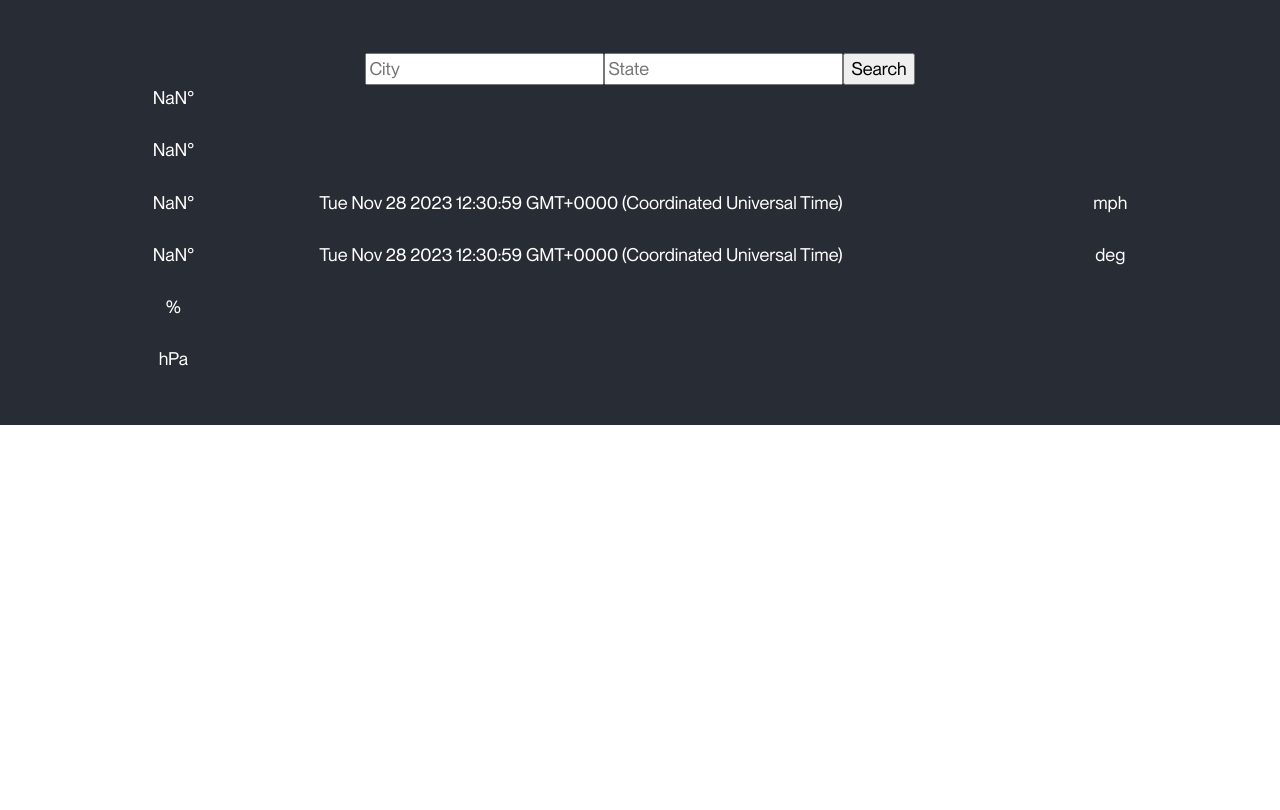
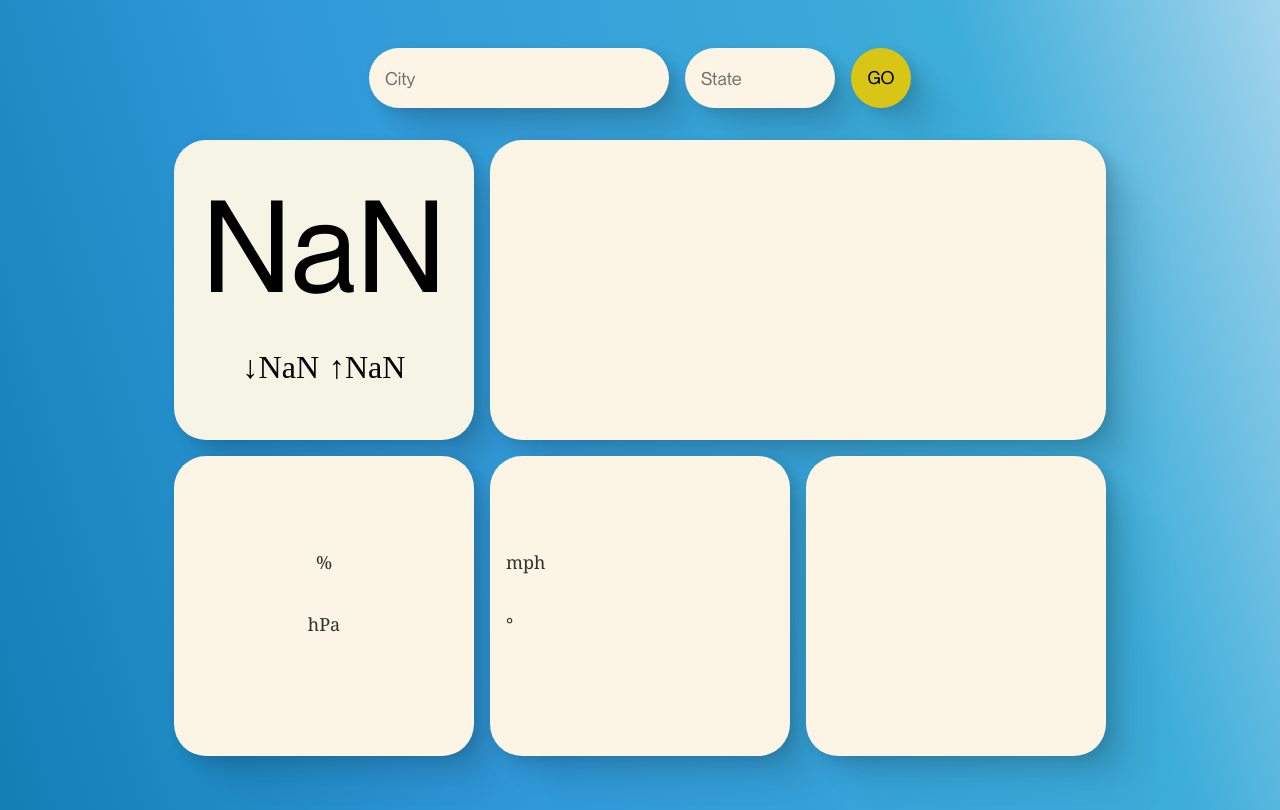
Before and after one commit to garrettphorn19/Weather-App, a Gatsby site: page / in a window 1280 px wide. Built offline with nearby package versions, Linux system fonts and the light colour scheme; Gatsby itself is replaced by a stand-in of ours; no server answers; a web font is replaced by a local one.

Commit message:
Refactor weather widget components and update styling

```diff
--- /dev/null
+++ b/src/pages/Widgets/TempWidget.tsx
@@ -0,0 +1,71 @@
+import React from "react"
+import styled from "styled-components"
+
+const TempWidget = (props: { temp: number; temp_min: number; temp_max: number }) => {
+    return (
+      <TempContainer>
+        <CurrentTemp>{Math.round(props.temp)}</CurrentTemp>
+        <HighLowContainer>
+          <LowTemp>↓{Math.round(props.temp_min)}</LowTemp>
+          <HighTemp>↑{Math.round(props.temp_max)}</HighTemp>
+        </HighLowContainer>
+      </TempContainer>
+    )
+}
+
+export default TempWidget
+
+  const TempContainer = styled.div`
+  display: flex;
+  width: 300px;
+  height: 300px;
+  padding: 16px;
+  flex-direction: column;
+  justify-content: center;
+  align-items: center;
+  flex-shrink: 0;
+
+  border-radius: 32px;
+  background: #F5F4E5;
+
+  /* Drop Shadow */
+  box-shadow: 4px 3px 11px 0px rgba(0, 0, 0, 0.10), 14px 14px 20px 0px rgba(0, 0, 0, 0.09), 32px 31px 27px 0px rgba(0, 0, 0, 0.05), 57px 56px 32px 0px rgba(0, 0, 0, 0.01), 90px 87px 35px 0px rgba(0, 0, 0, 0.00);
+`
+
+const CurrentTemp = styled.h1`
+  color: #000;
+  text-align: center;
+  font-family: "Neue Montreal", sans-serif;
+  font-size: 128px;
+  font-style: normal;
+  font-weight: 400;
+  line-height: normal;
+`
+
+const HighLowContainer = styled.div`
+  display: flex;
+  width: 148px;
+  justify-content: center;
+  align-items: center;
+  gap: 10px;
+`
+
+const HighTemp = styled.h2`
+  color: #000;
+  text-align: center;
+  font-family: PP Neue Montreal;
+  font-size: 32px;
+  font-style: normal;
+  font-weight: 400;
+  line-height: normal;
+`
+
+const LowTemp = styled.h2`
+  color: #000;
+  text-align: center;
+  font-family: PP Neue Montreal;
+  font-size: 32px;
+  font-style: normal;
+  font-weight: 400;
+  line-height: normal;
+`
--- a/src/pages/index.tsx
+++ b/src/pages/index.tsx
@@ -4,10 +4,12 @@ import type { HeadFC, PageProps } from "gatsby"
 import styled from "styled-components"
 import axios from "axios"
 
+import TempWidget from "./Widgets/TempWidget"
+
 import "./reset.css"
 
 const api_key = process.env.WEATHER_API_KEY
-const api_base = process.env.WEATHER_LINK_BASE
+const api_base = process.env.WEATHER_CURRENT_LINK_BASE
 
 
 const IndexPage = () => {
@@ -85,82 +87,211 @@ const IndexPage = () => {
         <InputContainer>
           <CityInput type="text" id="city_name" placeholder="City" onChange={handleUpdateCity} />
           <StateInput type="text" id="state_code" placeholder="State" onChange={handleUpdateState} />
-          <SearchButton onClick={searchWeather}>Search</SearchButton>
+          <SearchButton onClick={searchWeather}>GO</SearchButton>
         </InputContainer>
         <WidgetContainer>
-        <TempContainer>
-          <p>{Math.round(temp)}°</p>
-          <p>{Math.round(temp_feel)}°</p>
-          <p>{Math.round(temp_min)}°</p>
-          <p>{Math.round(temp_max)}°</p>
-          <p>{humidity}%</p>
-          <p>{pressure} hPa</p>
-        </TempContainer>
-        <SunContainer>
-          <p>{Date(sunrise)}</p>
-          <p>{Date(sunset)}</p>
-        </SunContainer>
-        <WeatherContainer>
-          <p>{weather}</p>
-          <p>{weather_description}</p>
-        </WeatherContainer>
-        <WindContainer>
-          <p>{wind_speed} mph</p>
-          <p>{wind_deg} deg</p>
-        </WindContainer>
+          <TempWidget temp={temp} temp_min={temp_min} temp_max={temp_max} />
+          <WeatherWidget weather={weather} weather_description={weather_description} />
+          <PressureWidget humidity={humidity} pressure={pressure} />
+          <WindWidget wind_speed={wind_speed} wind_deg={wind_deg} />
+          <SunWidget sunrise={sunrise} sunset={sunset} />
         </WidgetContainer>
       </Container>
   )
 }
 
+
+
+const WeatherWidget = (props) => {
+  return (
+    <WeatherContainer>
+      <p>{props.weather}</p>
+      <p>{props.weather_description}</p>
+    </WeatherContainer>
+  )
+}
+
+const PressureWidget = (props) => {
+  return (
+    <PressureContainer>
+      <p>{props.humidity}%</p>
+      <p>{props.pressure} hPa</p>
+    </PressureContainer>
+  )
+}
+
+const WindWidget = (props) => {
+  return (
+    <WindContainer>
+      <p>{props.wind_speed} mph</p>
+      <p>{props.wind_deg}°</p>
+    </WindContainer>
+  )
+}
+
+const SunWidget = (props) => {
+  return (
+    <SunContainer>
+      <p>{props.sunrise}</p>
+      <p>{props.sunset}</p>
+    </SunContainer>
+  )
+}
+
 const Container = styled.div`
-  background-color: #282c34;
-  color: white;
+  display: flex;
+  padding: 22px 80px;
+  flex-direction: column;
+  align-items: center;
 
-  height: 100%;
-  width: 100vw;
-
-  padding: 1.5rem 5rem;
+  background: linear-gradient(73deg, #0F7CB0 -3.23%, #3098D9 32.81%, #3DADD9 78.01%, #C2E0F2 106.61%);
 `
 
 const Title = styled.h1`
+  color: #FCF5E5;
   font-family: 'Editorial Old', serif;
-  font-size: 4rem;
+  font-size: 6rem;
   text-align: center;
 `
 
 const InputContainer = styled.div`
   font-family: "Neue Montreal", sans-serif;
   text-align: center;
+
+  display: flex;
+  justify-content: center;
+  align-items: flex-start;
+  gap: 16px;
 `
-const CityInput = styled.input``
-const StateInput = styled.input``
-const SearchButton = styled.button``
+const CityInput = styled.input`
+  width: 300px;
+  height: 60px;
+
+  padding: 16px;
+
+  border: none;
+  border-radius: 32px;
+  background: #FCF5E5;
+
+  /* Drop Shadow */
+  box-shadow: 4px 3px 11px 0px rgba(0, 0, 0, 0.10), 14px 14px 20px 0px rgba(0, 0, 0, 0.09), 32px 31px 27px 0px rgba(0, 0, 0, 0.05), 57px 56px 32px 0px rgba(0, 0, 0, 0.01), 90px 87px 35px 0px rgba(0, 0, 0, 0.00);
+`
+
+const StateInput = styled.input`
+  width: 150px;
+  height: 60px;
+
+  padding: 16px;
+
+  border: none;
+  border-radius: 32px;
+  background: #FCF5E5;
+
+  /* Drop Shadow */
+  box-shadow: 4px 3px 11px 0px rgba(0, 0, 0, 0.10), 14px 14px 20px 0px rgba(0, 0, 0, 0.09), 32px 31px 27px 0px rgba(0, 0, 0, 0.05), 57px 56px 32px 0px rgba(0, 0, 0, 0.01), 90px 87px 35px 0px rgba(0, 0, 0, 0.00);
+`
+
+const SearchButton = styled.button`
+  width: 60px;
+  height: 60px;
+
+  display: flex;
+  padding: 18px 16px;
+  flex-direction: column;
+  justify-content: center;
+  align-items: center;
+  gap: 10px;
+
+  border: none;
+  border-radius: 32px;
+  background: #D9C516;
+
+  /* Drop Shadow */
+  box-shadow: 4px 3px 11px 0px rgba(0, 0, 0, 0.10), 14px 14px 20px 0px rgba(0, 0, 0, 0.09), 32px 31px 27px 0px rgba(0, 0, 0, 0.05), 57px 56px 32px 0px rgba(0, 0, 0, 0.01), 90px 87px 35px 0px rgba(0, 0, 0, 0.00);
+`
 
 const WidgetContainer = styled.div`
   display: flex;
-  justify-content: space-around;
-  align-items: center;
+  width: 932px;
+  padding: 32px 0px;
+  justify-content: center;
+  align-items: flex-start;
+  align-content: flex-start;
+  gap: 16px;
+  flex-wrap: wrap;
 `
 
+
+
 const WeatherContainer = styled.div`
-  font-family: "Neue Montreal", sans-serif;
-  text-align: center;
+  display: flex;
+  width: 616px;
+  height: 300px;
+  padding: 16px;
+  justify-content: center;
+  align-items: flex-start;
+  gap: 10px;
+  flex-shrink: 0;
+
+  border-radius: 32px;
+  background: #FCF5E5;
+
+  /* Drop Shadow */
+  box-shadow: 4px 3px 11px 0px rgba(0, 0, 0, 0.10), 14px 14px 20px 0px rgba(0, 0, 0, 0.09), 32px 31px 27px 0px rgba(0, 0, 0, 0.05), 57px 56px 32px 0px rgba(0, 0, 0, 0.01), 90px 87px 35px 0px rgba(0, 0, 0, 0.00);
 `
 
 const WindContainer = styled.div`
-  font-family: "Neue Montreal", sans-serif;
-  text-align: center;
+ display: flex;
+  width: 300px;
+  height: 300px;
+  padding: 16px;
+  flex-direction: column;
+  justify-content: center;
+  align-items: flex-start;
+  gap: 10px;
+  flex-shrink: 0;
+
+  border-radius: 32px;
+  background: #FCF5E5;
+
+  /* Drop Shadow */
+  box-shadow: 4px 3px 11px 0px rgba(0, 0, 0, 0.10), 14px 14px 20px 0px rgba(0, 0, 0, 0.09), 32px 31px 27px 0px rgba(0, 0, 0, 0.05), 57px 56px 32px 0px rgba(0, 0, 0, 0.01), 90px 87px 35px 0px rgba(0, 0, 0, 0.00);
 `
 
-const TempContainer = styled.div`
-  font-family: "Neue Montreal", sans-serif;
-  text-align: center;
+const PressureContainer = styled.div`
+  display: flex;
+  width: 300px;
+  height: 300px;
+  padding: 16px;
+  flex-direction: column;
+  justify-content: center;
+  align-items: center;
+  gap: 10px;
+  flex-shrink: 0;
+
+  border-radius: 32px;
+  background: #FCF5E5;
+
+  /* Drop Shadow */
+  box-shadow: 4px 3px 11px 0px rgba(0, 0, 0, 0.10), 14px 14px 20px 0px rgba(0, 0, 0, 0.09), 32px 31px 27px 0px rgba(0, 0, 0, 0.05), 57px 56px 32px 0px rgba(0, 0, 0, 0.01), 90px 87px 35px 0px rgba(0, 0, 0, 0.00);
 `
 
 const SunContainer = styled.div`
-  font-family: "Neue Montreal", sans-serif;
-  text-align: center;
+  display: flex;
+  width: 300px;
+  height: 300px;
+  padding: 16px;
+  flex-direction: column;
+  justify-content: center;
+  align-items: center;
+  gap: 10px;
+  flex-shrink: 0;
+
+  border-radius: 32px;
+  background: #FCF5E5;
+
+  /* Drop Shadow */
+  box-shadow: 4px 3px 11px 0px rgba(0, 0, 0, 0.10), 14px 14px 20px 0px rgba(0, 0, 0, 0.09), 32px 31px 27px 0px rgba(0, 0, 0, 0.05), 57px 56px 32px 0px rgba(0, 0, 0, 0.01), 90px 87px 35px 0px rgba(0, 0, 0, 0.00);
 `
 
 export default IndexPage
--- a/src/pages/reset.css
+++ b/src/pages/reset.css
@@ -20,6 +20,7 @@ html {
     overflow-y: scroll;
   }
   body {
+    /* background: linear-gradient(45deg, rgba(15,124,176,1) 0%, rgba(48,152,217,1) 28%, rgba(61,173,217,1) 63%, rgba(194,224,242,1) 100%);  */
     margin: 0;
     -webkit-font-smoothing: antialiased;
     -moz-osx-font-smoothing: grayscale;
```
